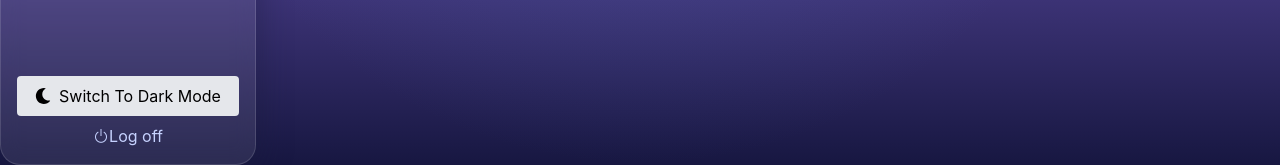
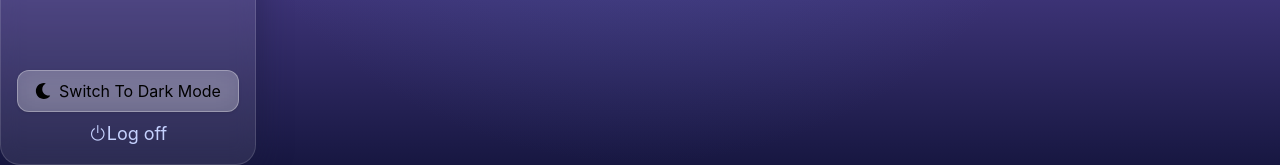
Before and after one commit to valttku/sote2035, a Next.js app in the folder client/: page /settings in a window 1280 px wide. Shown: the part 635-800 px from the top of the page. Built offline with nearby package versions, Linux system fonts and the light colour scheme; no server answers.

Commit message:
updated dark mode button, log off button and global css

```diff
--- a/client/src/app/globals.css
+++ b/client/src/app/globals.css
@@ -28,7 +28,7 @@ html.dark body {
       rgba(90, 114, 191, 0.35),
       transparent 60%
     ),
-    linear-gradient(180deg, #0a0a1f 0%, #4f3ba0 50%, #0a0a1f 100%);
+    linear-gradient(180deg, #07071f  0%, #382783 50%, #07071f 100%);
 }
 
 html.dark input,
--- a/client/src/components/DarkModeToggle.tsx
+++ b/client/src/components/DarkModeToggle.tsx
@@ -40,7 +40,16 @@ export default function DarkModeToggle() {
   return (
     <button
       onClick={toggleDarkMode}
-      className="flex items-center justify-center gap-2 w-full p-2 rounded bg-gray-200 dark:bg-gray-700 text-black dark:text-white hover:bg-gray-300 dark:hover:bg-gray-600 transition"
+      className="
+        flex items-center justify-center gap-2 w-full p-2 rounded-xl
+        bg-white/25 dark:bg-white/10
+        backdrop-blur-md
+        border border-white/30 dark:border-white/15
+        text-black dark:text-white
+        hover:bg-white/35 dark:hover:bg-white/20
+        transition-all duration-300
+        shadow-sm
+      "
     >
       {darkMode ? <FaSun /> : <FaMoon />}
       {darkMode ? "Switch To Light Mode" : "Switch To Dark Mode"}
--- a/client/src/components/Sidebar/LogoutButton.tsx
+++ b/client/src/components/Sidebar/LogoutButton.tsx
@@ -17,9 +17,9 @@ export default function LogoutButton() {
   return (
     <button
       onClick={handleLogout}
-      className="cursor-pointer text-indigo-200 hover:text-[#f2345d] transition"
+      className="cursor-pointer text-indigo-200 hover:text-[#f2345d] transition text-lg"
     >
-      <span className="bi bi-power"></span>
+      <span className="bi bi-power text-lg"></span>
       Log off
     </button>
   );
```
